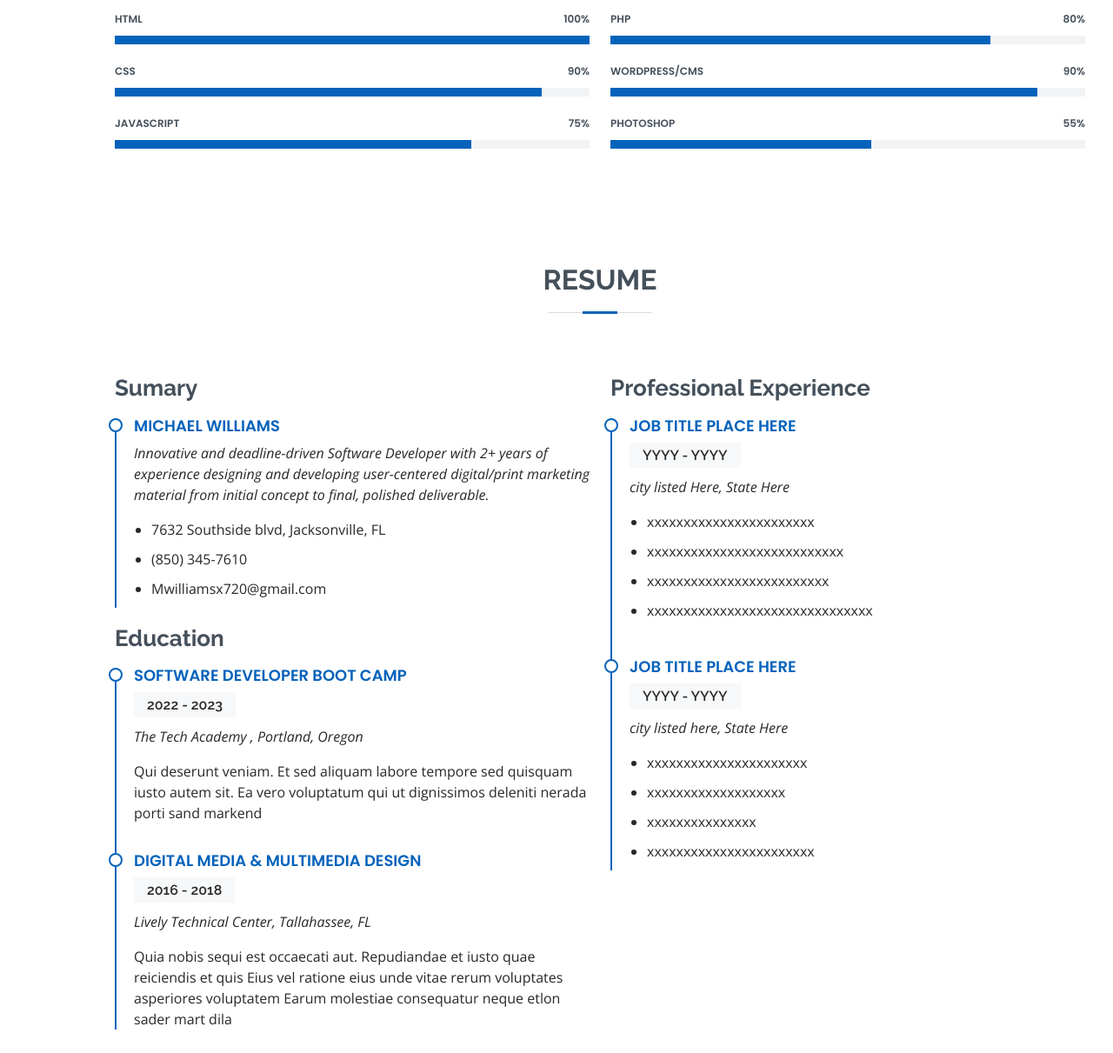
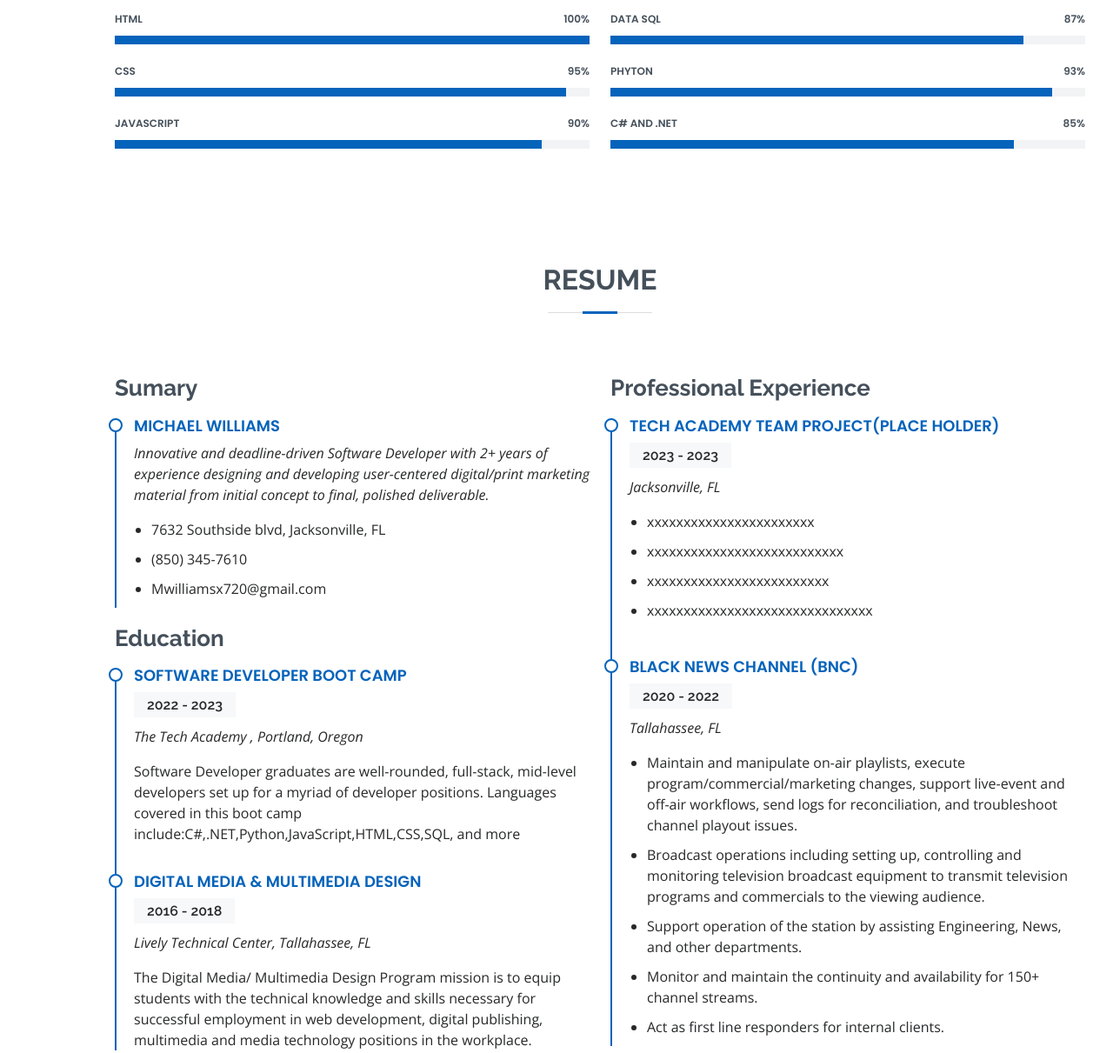
Before and after one commit to Mwilliamsx/Mwilliamsx.github.io, a plain HTML site: page index.html in a window 1280 px wide. Shown: the part 1669-2880 px from the top of the page at 87% size. Drawn offline with nearby package versions, Linux system fonts and the light colour scheme.

Commit message:
update commit

```diff
--- a/index.html
+++ b/index.html
@@ -136,16 +136,16 @@
             </div>
 
             <div class="progress">
-              <span class="skill">CSS <i class="val">90%</i></span>
+              <span class="skill">CSS <i class="val">95%</i></span>
               <div class="progress-bar-wrap">
-                <div class="progress-bar" role="progressbar" aria-valuenow="90" aria-valuemin="0" aria-valuemax="100"></div>
+                <div class="progress-bar" role="progressbar" aria-valuenow="95" aria-valuemin="0" aria-valuemax="100"></div>
               </div>
             </div>
 
             <div class="progress">
-              <span class="skill">JavaScript <i class="val">75%</i></span>
+              <span class="skill">JavaScript <i class="val">90%</i></span>
               <div class="progress-bar-wrap">
-                <div class="progress-bar" role="progressbar" aria-valuenow="75" aria-valuemin="0" aria-valuemax="100"></div>
+                <div class="progress-bar" role="progressbar" aria-valuenow="90" aria-valuemin="0" aria-valuemax="100"></div>
               </div>
             </div>
 
@@ -154,23 +154,23 @@
           <div class="col-lg-6">
 
             <div class="progress">
-              <span class="skill">PHP <i class="val">80%</i></span>
+              <span class="skill">Data SQL <i class="val">87%</i></span>
               <div class="progress-bar-wrap">
-                <div class="progress-bar" role="progressbar" aria-valuenow="80" aria-valuemin="0" aria-valuemax="100"></div>
+                <div class="progress-bar" role="progressbar" aria-valuenow="87" aria-valuemin="0" aria-valuemax="100"></div>
               </div>
             </div>
 
             <div class="progress">
-              <span class="skill">WordPress/CMS <i class="val">90%</i></span>
+              <span class="skill">Phyton <i class="val">93%</i></span>
               <div class="progress-bar-wrap">
-                <div class="progress-bar" role="progressbar" aria-valuenow="90" aria-valuemin="0" aria-valuemax="100"></div>
+                <div class="progress-bar" role="progressbar" aria-valuenow="93" aria-valuemin="0" aria-valuemax="100"></div>
               </div>
             </div>
 
             <div class="progress">
-              <span class="skill">Photoshop <i class="val">55%</i></span>
+              <span class="skill">C# and .NET <i class="val">85%</i></span>
               <div class="progress-bar-wrap">
-                <div class="progress-bar" role="progressbar" aria-valuenow="55" aria-valuemin="0" aria-valuemax="100"></div>
+                <div class="progress-bar" role="progressbar" aria-valuenow="85" aria-valuemin="0" aria-valuemax="100"></div>
               </div>
             </div>
 
@@ -209,21 +209,21 @@
               <h4>Software Developer Boot Camp</h4>
               <h5>2022 - 2023</h5>
               <p><em>The Tech Academy , Portland, Oregon</em></p>
-              <p>Qui deserunt veniam. Et sed aliquam labore tempore sed quisquam iusto autem sit. Ea vero voluptatum qui ut dignissimos deleniti nerada porti sand markend</p>
+              <p>Software Developer graduates are well-rounded, full-stack, mid-level developers set up for a myriad of  developer positions. Languages covered in this boot camp include:C#,.NET,Python,JavaScript,HTML,CSS,SQL, and more</p>
             </div>
             <div class="resume-item">
               <h4>Digital Media &amp; Multimedia Design</h4>
               <h5>2016 - 2018</h5>
               <p><em>Lively Technical Center, Tallahassee, FL</em></p>
-              <p>Quia nobis sequi est occaecati aut. Repudiandae et iusto quae reiciendis et quis Eius vel ratione eius unde vitae rerum voluptates asperiores voluptatem Earum molestiae consequatur neque etlon sader mart dila</p>
+              <p>The  Digital Media/ Multimedia Design Program  mission is to  equip students with the technical knowledge and skills necessary for successful employment in web development, digital publishing, multimedia and media technology positions in the workplace.</p>
             </div>
           </div>
           <div class="col-lg-6">
             <h3 class="resume-title">Professional Experience</h3>
             <div class="resume-item">
-              <h4>Job Title Place Here</h4>
-              <h5>YYYY - YYYY</h5>
-              <p><em>city listed Here, State Here </em></p>
+              <h4>TECH Academy Team Project(PLACE HOLDER) </h4>
+              <h5>2023 - 2023</h5>
+              <p><em>Jacksonville, FL </em></p>
               <ul>
                 <li>xxxxxxxxxxxxxxxxxxxxxxx</li>
                 <li>xxxxxxxxxxxxxxxxxxxxxxxxxxx</li>
@@ -232,14 +232,15 @@
               </ul>
             </div>
             <div class="resume-item">
-              <h4>Job Title Place Here</h4>
-              <h5>YYYY - YYYY</h5>
-              <p><em>city listed here, State Here</em></p>
+              <h4>Black News CHannel (BNC) </h4>
+              <h5>2020 - 2022</h5>
+              <p><em>Tallahassee, FL</em></p>
               <ul>
-                <li>xxxxxxxxxxxxxxxxxxxxxx</li>
-                <li>xxxxxxxxxxxxxxxxxxx</li>
-                <li>xxxxxxxxxxxxxxx</li>
-                <li>xxxxxxxxxxxxxxxxxxxxxxx</li>
+                <li>Maintain and manipulate on-air playlists, execute program/commercial/marketing changes, support live-event and off-air workflows, send logs for reconciliation, and troubleshoot channel playout issues.</li>
+                <li>Broadcast operations including setting up, controlling and monitoring television broadcast equipment to transmit television programs and commercials to the viewing audience.</li>
+                <li>Support operation of the station by assisting Engineering, News, and other departments.</li>
+                <li>Monitor and maintain the continuity and availability for 150+ channel streams.</li>
+                <li>Act as first line responders for internal clients.</li>
               </ul>
             </div>
           </div>
```
